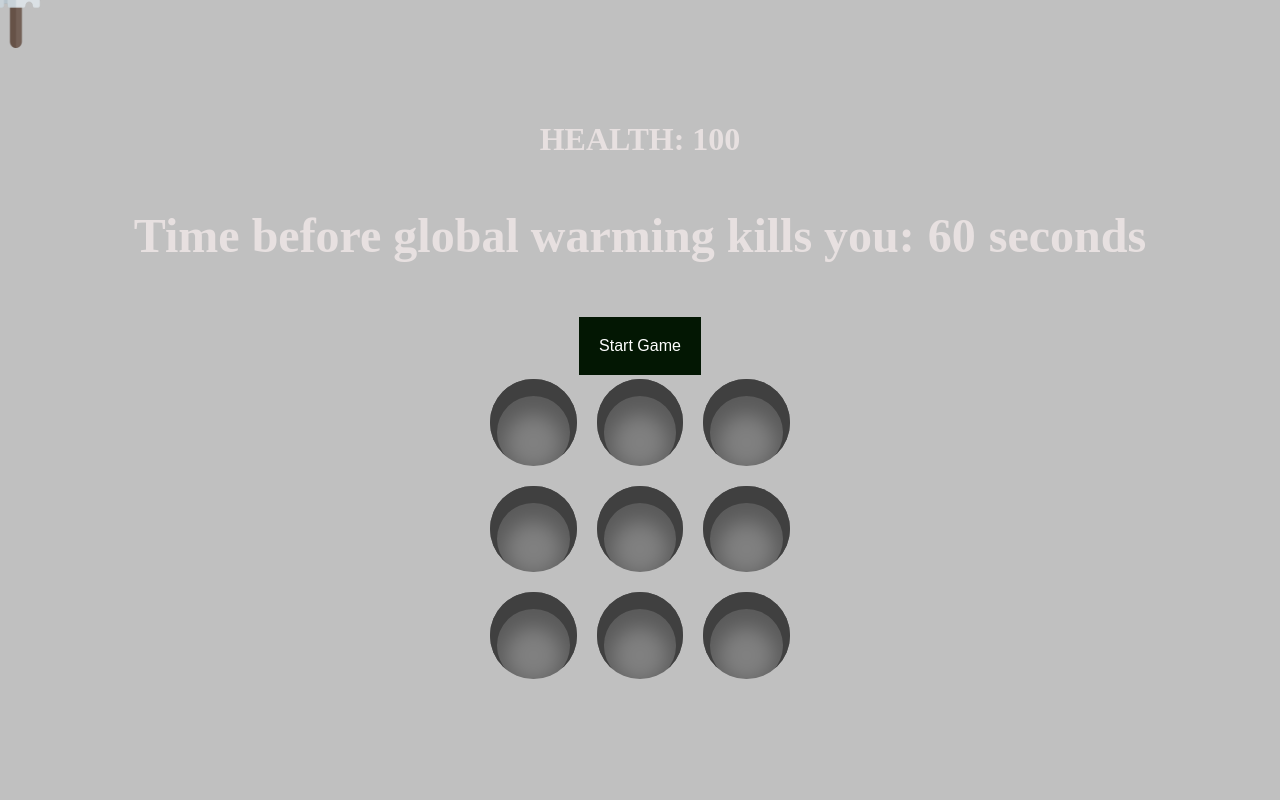
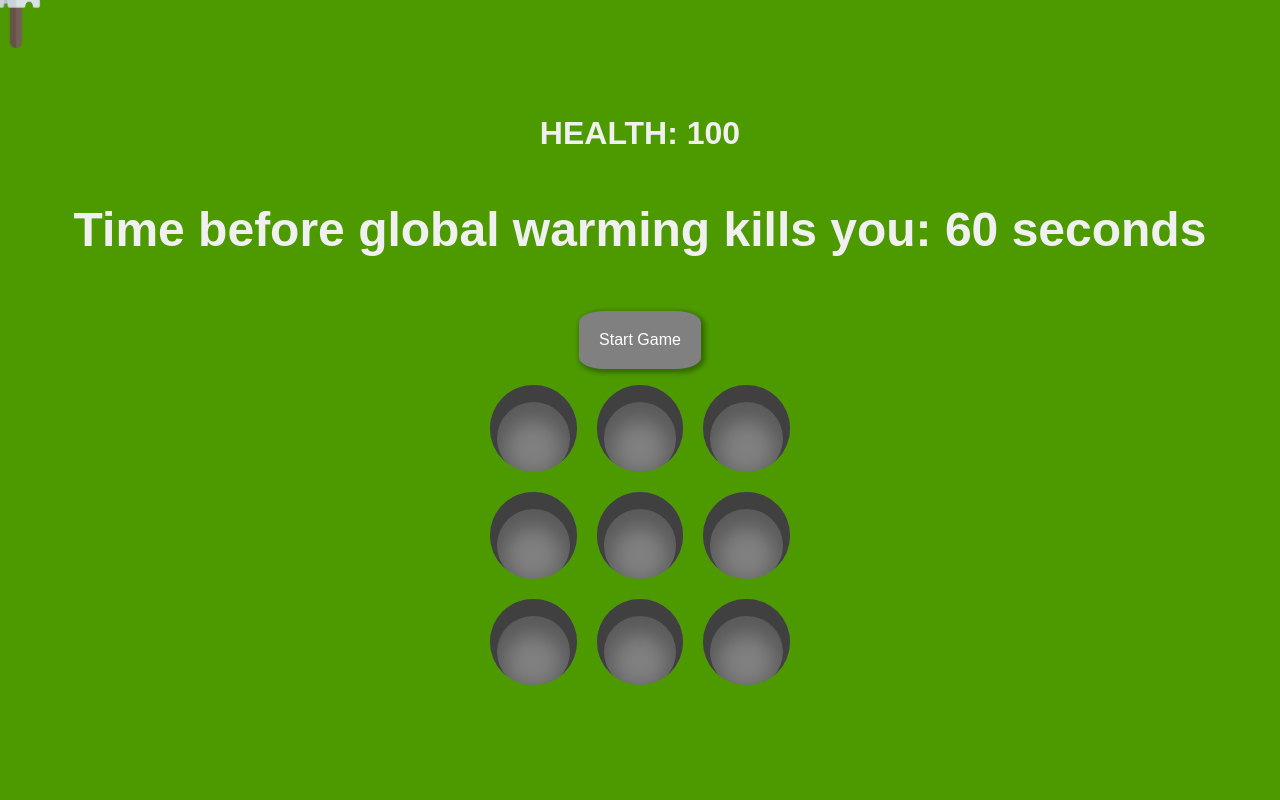
Before and after one commit to JacobBeeson/Sustainability-On-Campus-Fork, a Django app: template ekozumi/ekozumi_app/templates/ekozumi_app/whack-a-mole.html in a window 1280 px wide. Run offline with Django 4.2, Linux system fonts and the light colour scheme; the template is opened without the code that fills it, so the values that code supplies are empty.

Commit message:
Add files via upload

```diff
--- a/ekozumi/ekozumi_app/static/ekozumi_app/whack-a-mole.css
+++ b/ekozumi/ekozumi_app/static/ekozumi_app/whack-a-mole.css
@@ -14,15 +14,16 @@ html, body{
 
 body{
     cursor: none;
-    font: Arial;
-    color: rgb(231, 224, 224);
-    background-color: rgb(192, 192, 192);
+    font-family: Arial, Helvetica, sans-serif;
+    color: rgb(240,240,240);
+    background-color: rgb(76, 153, 0);
     display: flex;
     flex-direction: column;
     justify-content: center;
     align-items: center;
     overflow: hidden;
 }
+
 
 .health{
     font-size: 2em;
@@ -35,6 +36,7 @@ body{
     grid-template-columns: repeat(3, 1fr);
     grid-template-rows: repeat(3, 1fr);
     gap: 20px;
+    padding-top: 1%;
 
 }
 
@@ -93,7 +95,9 @@ body{
   }
 
   #startButton {
-    background-color: #031703;
+    background-color: rgb(128, 128, 128);
+    box-shadow: 2px 2px 4px 2px rgba(0, 0, 0, 0.3);
+    border-radius: 20%;
     border: none;
     color: white;
     padding: 20px;
```
